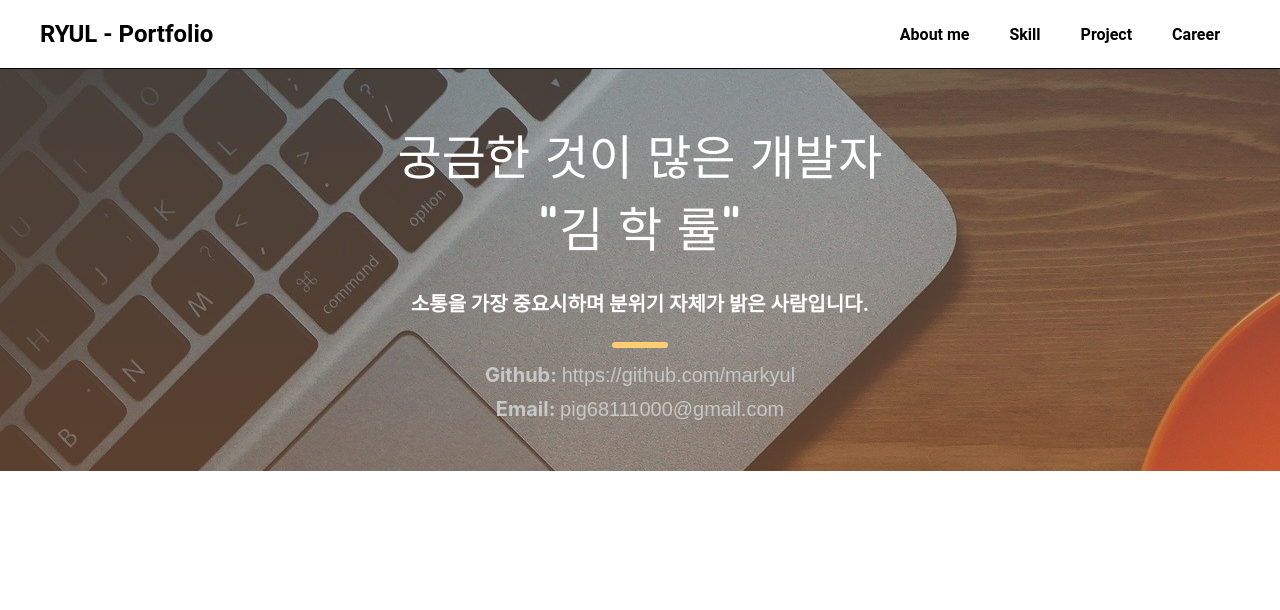
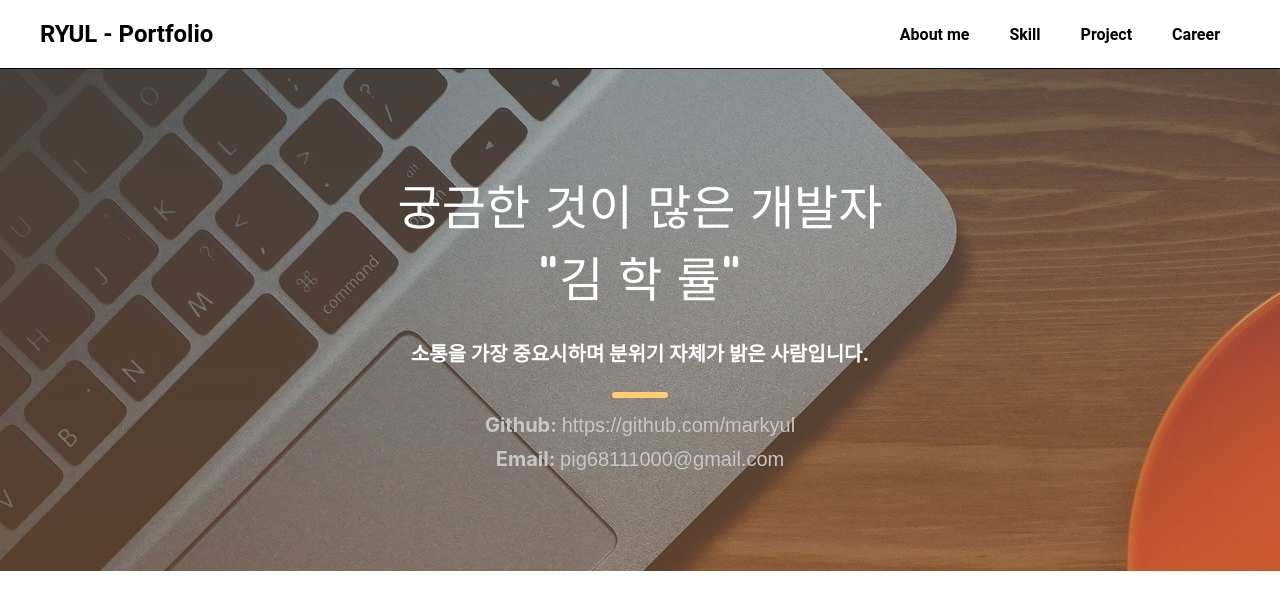
Before and after one commit to markyul/Portfolio, a React (Create React App) app: page / in a window 1280 px wide. Shown: the top 610 px of the page. Built offline with nearby package versions, Linux system fonts and the light colour scheme.

Commit message:
About me padding 변경

```diff
--- a/src/App.css
+++ b/src/App.css
@@ -12,8 +12,8 @@
 }
 
 .content {
-  padding-top: 50px;
-  padding-bottom: 50px;
+  padding-top: 100px;
+  padding-bottom: 100px;
 }
 
 .side-flex {
```
